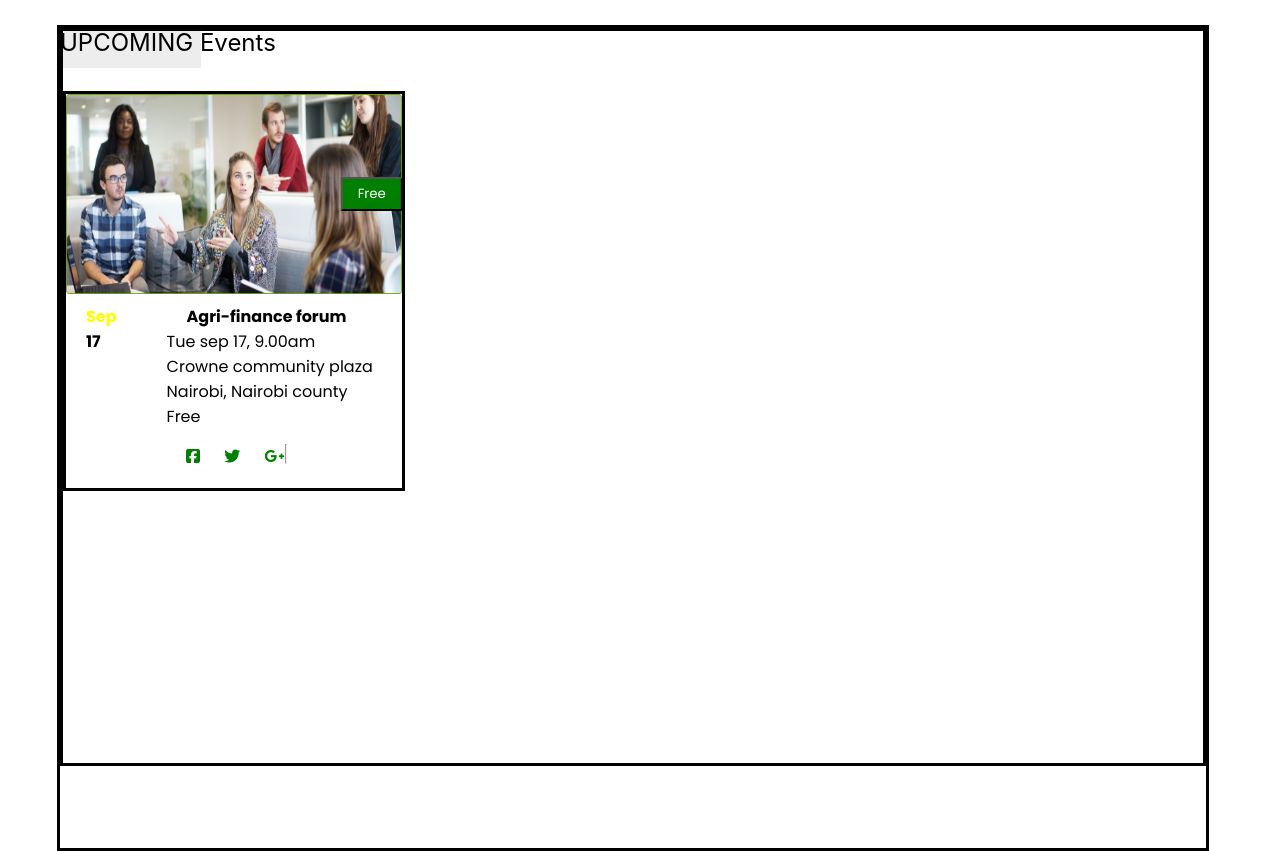
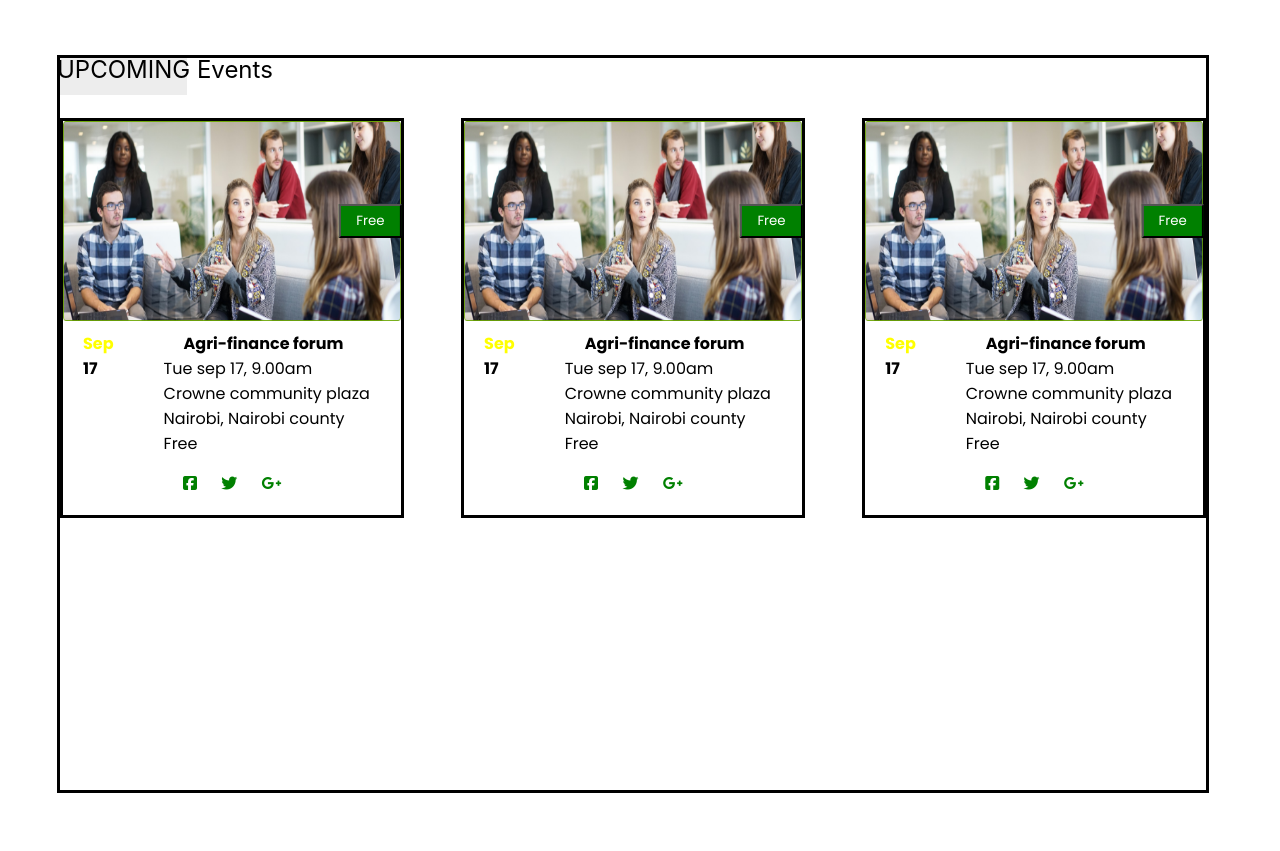
Before and after one commit to wanjaeliudk/smart_farmers, a plain HTML site: page events.html in a window 1280 px wide. Shown: the part 602-1453 px from the top of the page. After the commit the page ends 1395 px from the top, so only its background shows below. Drawn offline with Linux system fonts and the light colour scheme.

Commit message:
adds second and third card

```diff
--- a/assets/css/events.css
+++ b/assets/css/events.css
@@ -51,9 +51,7 @@
   position: absolute;
   width: 90%;
   left: 57px;
-  border-style: solid;
-  height: 826px;
-  top: 627px;;
+  margin-top: 50px;
 }
 .upcomingEvents .title {
   position: absolute;
@@ -62,7 +60,7 @@
 }
 .upcomingEvents .title .rect {
   position: absolute;
-  width: 141px;
+  width: 130px;
   height: 40px;
   /* left: 57px; */
   background: rgba(196, 196, 196, 0.3);
@@ -80,6 +78,7 @@
   color: #000000;
 }
 
+/* card */
 .cards {
   position: absolute;
   width: 100%;
@@ -145,3 +144,21 @@
 #socio {
   color: green;
 }
+
+.card2 {
+  position: absolute;
+  width: 30%;
+  height: 400px;
+  border-style: solid;
+  top: 60px;
+  left: 35%;
+}
+
+.card3 {
+  position: absolute;
+  width: 30%;
+  height: 400px;
+  border-style: solid;
+  top: 60px;
+  left: 70%;
+}
--- a/events.html
+++ b/events.html
@@ -131,7 +131,52 @@
             <li><i class="fa-brands fa-twitter" id="socio"></i></li>
             <li><i class="fa-brands fa-google-plus-g" id="socio"></i></li>
           </ul>
-          <hr class="hline">
+        </div>
+      </div>
+
+      <div class="card2">
+        <div class="cardImg">
+          <img src="./assets/images/events_one.png">
+          <div class="freebtn">
+            <button type="button" class="free">Free</button>
+          </div>
+        </div>
+        <div class="card_body">
+          <h4><span style="color: yellow;">Sep</span><br>17</h4>
+          <div class="cardText">
+            <h4>Agri-finance forum</h4>
+            <p>Tue sep 17, 9.00am<br>Crowne community plaza Nairobi, Nairobi county<br>Free</p>
+          </div>
+        </div>
+        <div class="icons">
+          <ul>
+            <li><i class="fa-brands fa-facebook-square" id="socio"></i></li>
+            <li><i class="fa-brands fa-twitter" id="socio"></i></li>
+            <li><i class="fa-brands fa-google-plus-g" id="socio"></i></li>
+          </ul>
+        </div>
+      </div>
+
+      <div class="card3">
+        <div class="cardImg">
+          <img src="./assets/images/events_one.png">
+          <div class="freebtn">
+            <button type="button" class="free">Free</button>
+          </div>
+        </div>
+        <div class="card_body">
+          <h4><span style="color: yellow;">Sep</span><br>17</h4>
+          <div class="cardText">
+            <h4>Agri-finance forum</h4>
+            <p>Tue sep 17, 9.00am<br>Crowne community plaza Nairobi, Nairobi county<br>Free</p>
+          </div>
+        </div>
+        <div class="icons">
+          <ul>
+            <li><i class="fa-brands fa-facebook-square" id="socio"></i></li>
+            <li><i class="fa-brands fa-twitter" id="socio"></i></li>
+            <li><i class="fa-brands fa-google-plus-g" id="socio"></i></li>
+          </ul>
         </div>
       </div>
     </div>
```
